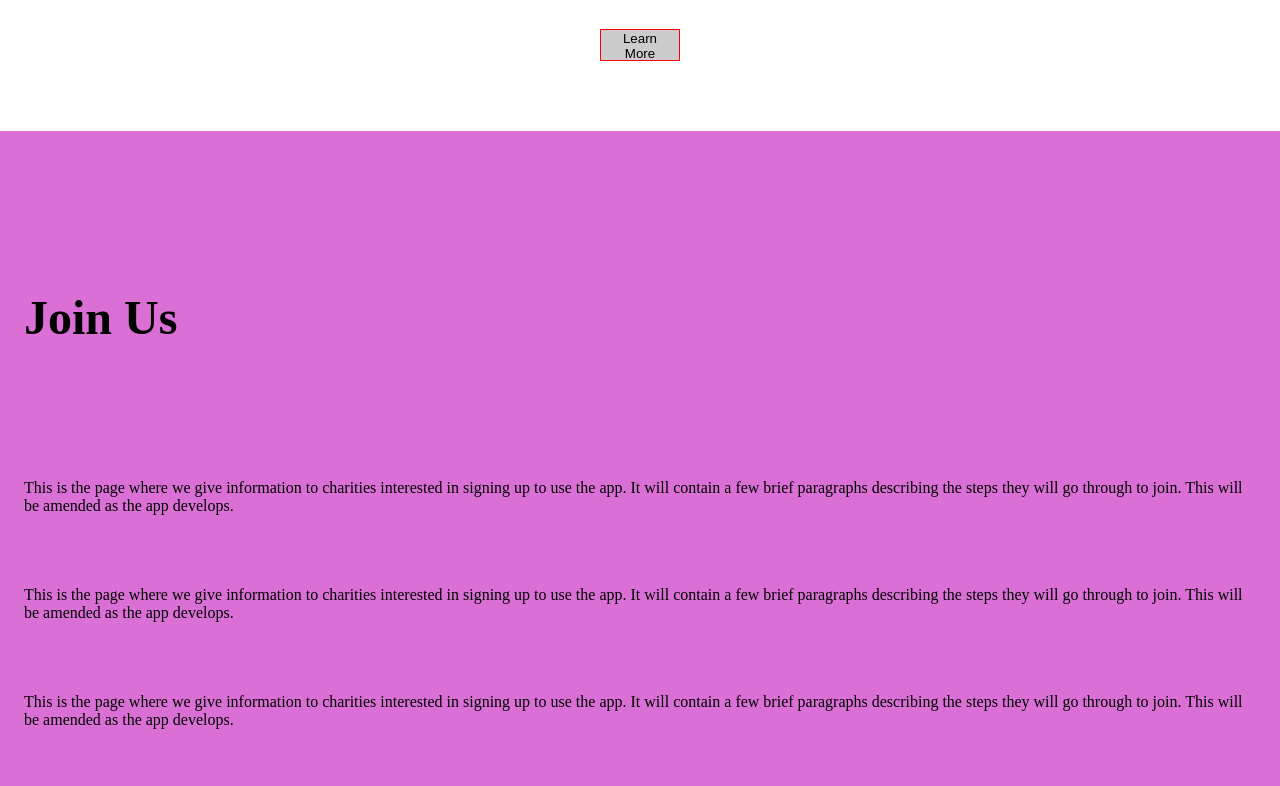
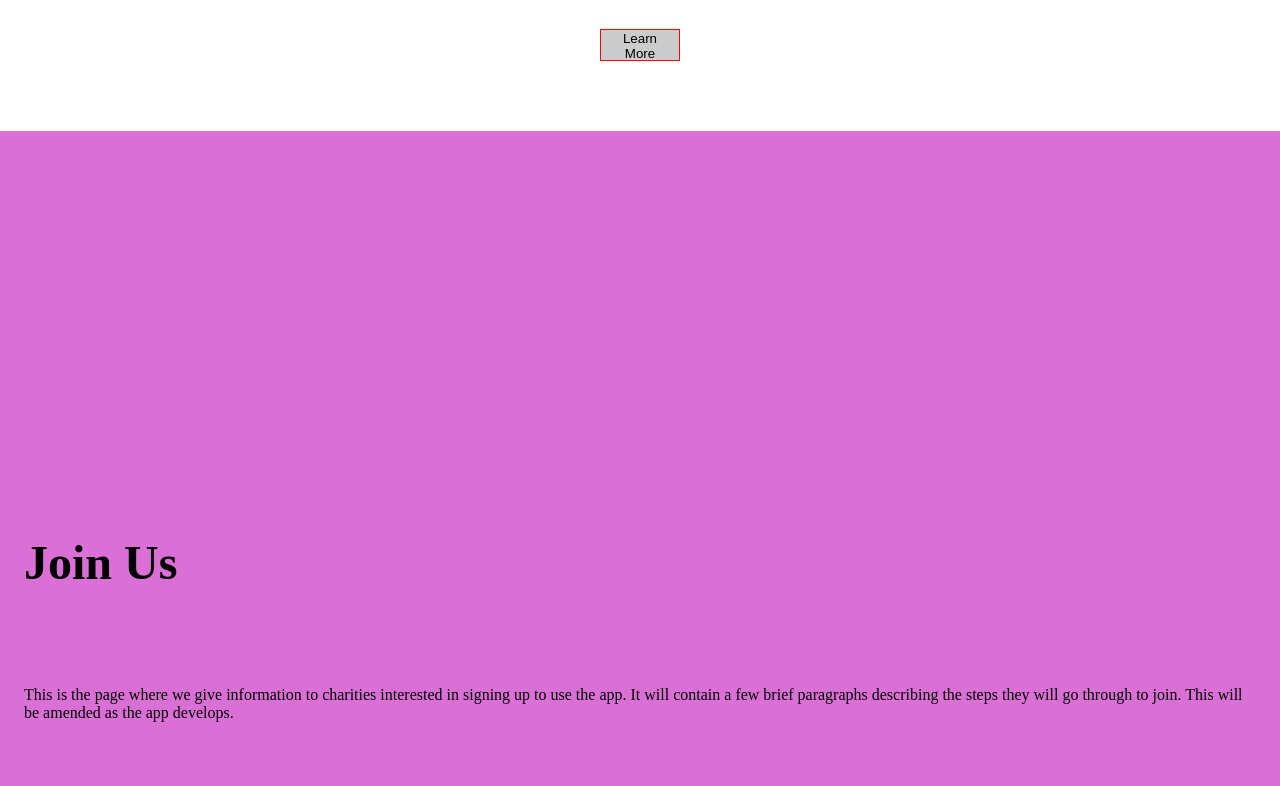
Before and after one commit to Luke-Mueller/ycc, a React (Create React App) app: page / in a window 1280 px wide. Shown: the part 3420-4206 px from the top of the page. Built offline with nearby package versions, Linux system fonts and the light colour scheme.

Commit message:
fixes alignment

```diff
--- a/src/Components/JoinUs/JoinUs.css
+++ b/src/Components/JoinUs/JoinUs.css
@@ -1,10 +1,11 @@
 .JoinUs {
-  height: 100vh;
+  height: 150vh;
   width: 100%;
   background-color: orchid;
   display: flex;
   flex-direction: column;
-  justify-content: space-evenly;
+  justify-content: center;
+  align-items: flex-start;
   padding: 1.5rem;
 }
 
@@ -13,6 +14,10 @@
   margin: 4rem 0;
 }
 
+.JoinUs__p {
+  margin: 2rem 0;
+}
+
 .JoinUs__a {
   font-size: 2rem;
 }
--- a/src/Components/JoinUs/JoinUs.js
+++ b/src/Components/JoinUs/JoinUs.js
@@ -6,9 +6,9 @@ const JoinUs = () => {
   return (
     <section className="JoinUs" id="join">
       <h1 className="JoinUs__h1"> Join Us </h1>
-      <p>This is the page where we give information to charities interested in signing up to use the app.  It will contain a few brief paragraphs describing the steps they will go through to join.  This will be amended as the app develops. </p>
-      <p>This is the page where we give information to charities interested in signing up to use the app.  It will contain a few brief paragraphs describing the steps they will go through to join.  This will be amended as the app develops. </p>
-      <p>This is the page where we give information to charities interested in signing up to use the app.  It will contain a few brief paragraphs describing the steps they will go through to join.  This will be amended as the app develops. </p>
+      <p className="JoinUs__p">This is the page where we give information to charities interested in signing up to use the app.  It will contain a few brief paragraphs describing the steps they will go through to join.  This will be amended as the app develops. </p>
+      <p className="JoinUs__p">This is the page where we give information to charities interested in signing up to use the app.  It will contain a few brief paragraphs describing the steps they will go through to join.  This will be amended as the app develops. </p>
+      <p className="JoinUs__p">This is the page where we give information to charities interested in signing up to use the app.  It will contain a few brief paragraphs describing the steps they will go through to join.  This will be amended as the app develops. </p>
       <a className="JoinUs__a" href="#">This is the link they click to get started</a>
     </section>
   )
```
